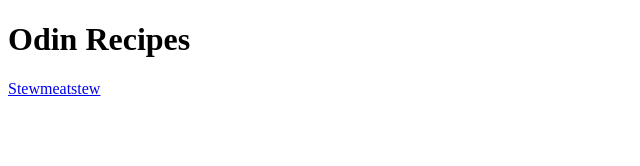
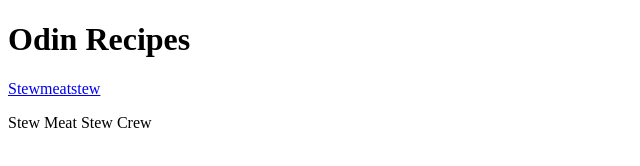
Before and after one commit to scalamoondis/odin-recipes, a plain HTML site: page index.html in a window 1280 px wide. Shown: the whole page, without its empty margins (0-640 px from the left). Drawn offline with Linux system fonts and the light colour scheme.

Commit message:
Resuming past work, adding a new recipe

```diff
--- a/index.html
+++ b/index.html
@@ -7,5 +7,6 @@
     <body>
         <h1>Odin Recipes</h1>
         <a href="recipes/stewmeatstew.html">Stewmeatstew</a>
+        <p>Stew Meat Stew Crew</p>
     </body>
 </html>
```
